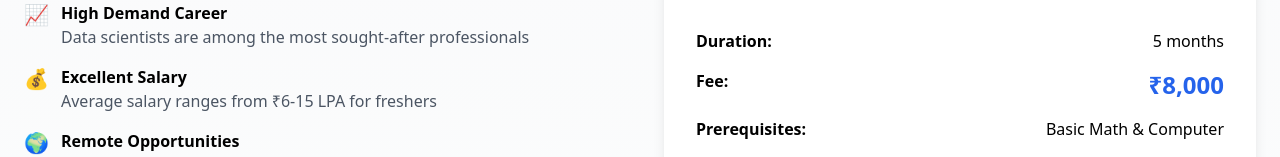
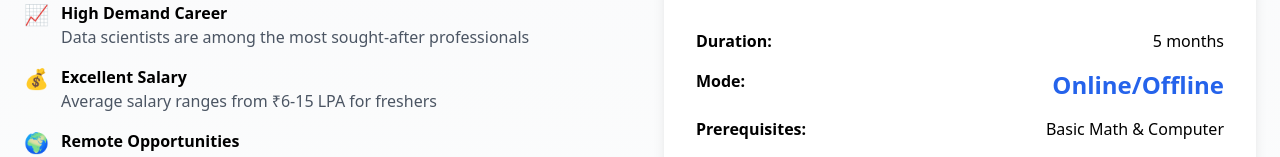
Before and after one commit to miracl-in/miracl-in.github.io, a Next.js app: page /data-science-training-thanjavur in a window 1280 px wide. Shown: the part 399-556 px from the top of the page. Built offline with nearby package versions, Linux system fonts and the light colour scheme.

Commit message:
Update page.tsx

```diff
--- a/app/data-science-training-thanjavur/page.tsx
+++ b/app/data-science-training-thanjavur/page.tsx
@@ -69,8 +69,8 @@ export default function DataScienceTrainingThanjavur() {
                 <span>5 months</span>
               </div>
               <div className="flex justify-between">
-                <span className="font-semibold">Fee:</span>
-                <span className="text-2xl font-bold text-blue-600">₹8,000</span>
+                <span className="font-semibold">Mode:</span>
+                <span className="text-2xl font-bold text-blue-600">Online/Offline</span>
               </div>
               <div className="flex justify-between">
                 <span className="font-semibold">Prerequisites:</span>
```
